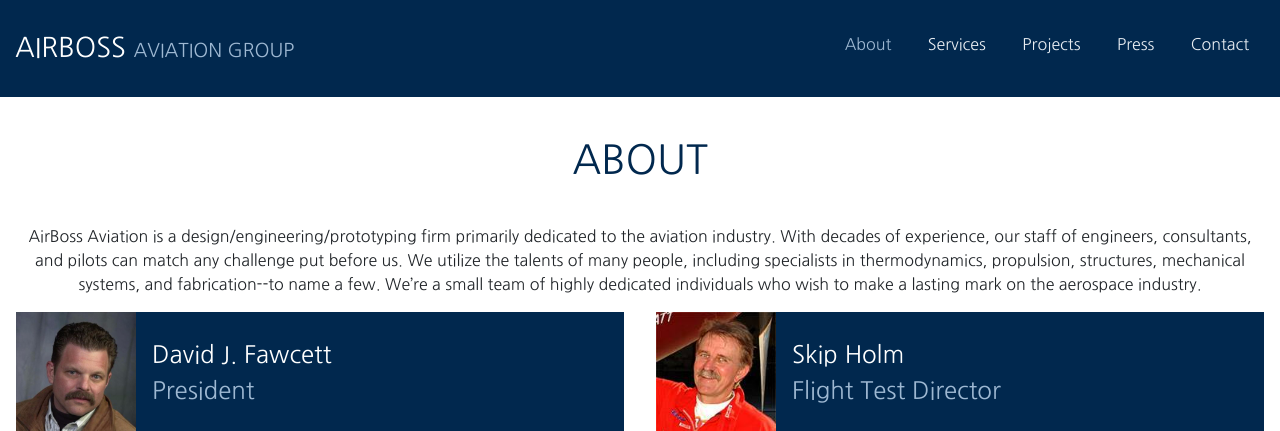
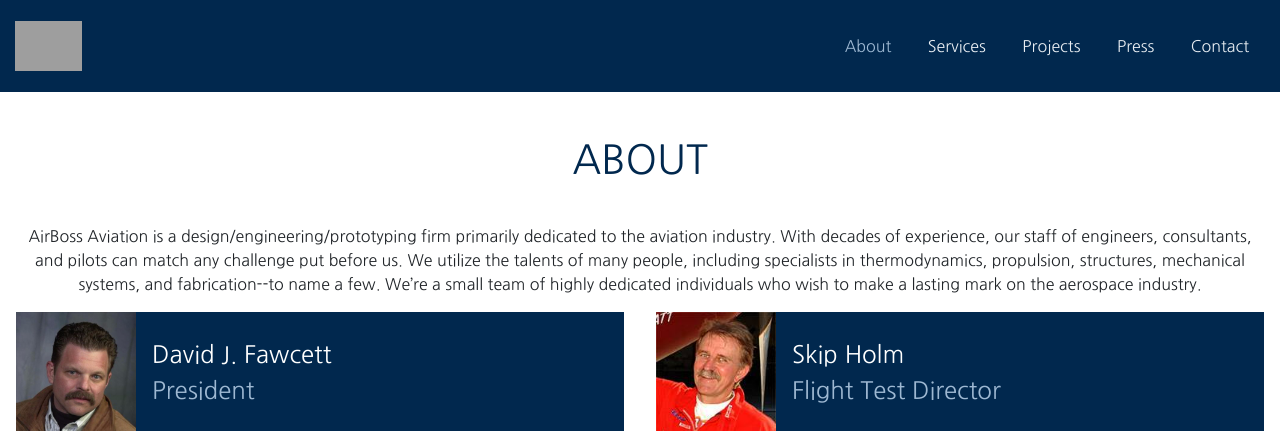
Before and after one commit to neromike/AirBoss-website, a PHP site: page /about.php in a window 1280 px wide. Shown: the top 431 px of the page. Run offline with PHP 8.4, Linux system fonts and the light colour scheme; some libraries are stand-ins or nearby versions; grey boxes are pictures that could not be loaded.

Commit message:
Add logo to header

```diff
--- a/header.php
+++ b/header.php
@@ -78,8 +78,9 @@ header {
 	background-color: <?php echo $color_base_dark; ?>;
 }
 header .row {
-	padding-top: 2em;
-	padding-bottom: 2em;
+	padding-top: 1.5em;
+	padding-bottom: 1.45em;
+	align-items: center;
 }
 header a:hover {
 	text-decoration: none;
@@ -89,12 +90,8 @@ header h4 {
 	text-transform: uppercase;
 	font-size: 1.7em;
 }
-header .logo_color1 {
-	color: <?php echo $color_light; ?>;
-}
-header .logo_color2 {
-	color: <?php echo $color_base_light; ?>;
-	font-size: 0.7em;
+header #header_logo {
+	height: 45px;
 }
 header .logo_hamburger {
 	font-size: 1.8em;
@@ -134,7 +131,13 @@ header .logo_hamburger {
 
 }
 @media (min-width: 768px) {
-
+	header #header_logo {
+		height: 50px;
+	}
+	header .row {
+		padding-top: 1.3em;
+		padding-bottom: 1.3em;
+	}
 }
 @media (min-width: 992px) {
 
@@ -151,10 +154,7 @@ header .logo_hamburger {
 		<!-- LOGO -->
 		<div class="col-10 col-md-9 col-lg-6">
 			<a href="/dev">
-				<h4>
-					<span class="logo_color1">AirBoss</span>
-					<span class="logo_color2">Aviation Group</span>
-				</h4>
+				<img id="header_logo" src="img/airboss_logo.png" />
 			</a>
 		</div>
 
```
